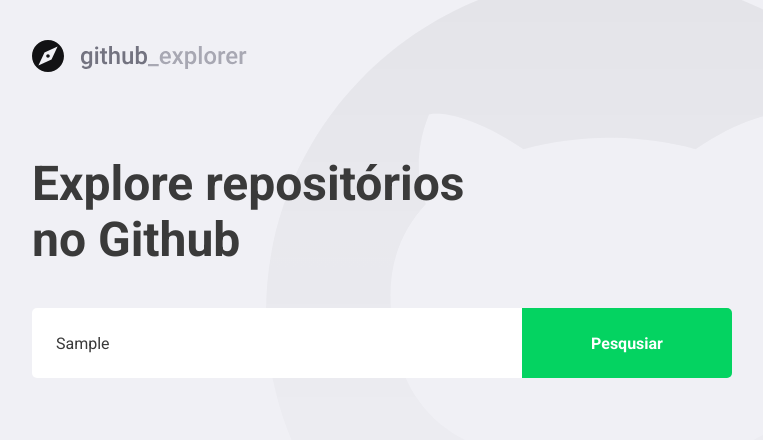
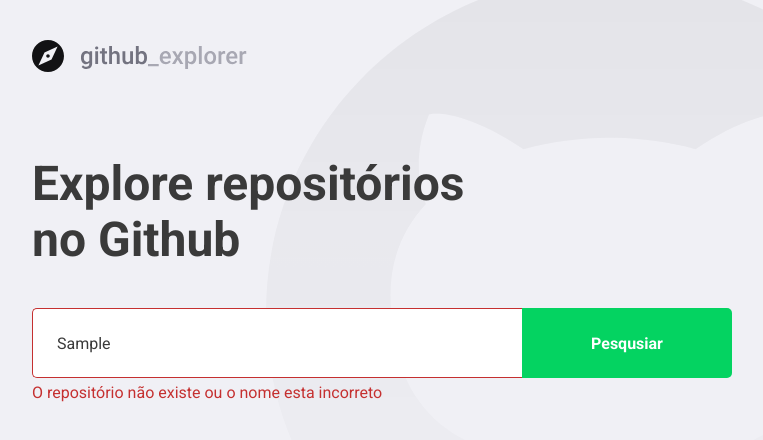
Before and after one commit to robertokbr/github-explorer, a React (Create React App) app: page / in a window 1280 px wide. Both pictures are taken after typing "Sample" into the empty fields and a click on the button "Pesqusiar". Shown: the top 440 px of the page, without its empty margins (148-911 px from the left). Built offline with nearby package versions, Linux system fonts and the light colour scheme; no server answers.

Commit message:
Add Error Feedback

```diff
--- a/src/pages/Dashboard/index.tsx
+++ b/src/pages/Dashboard/index.tsx
@@ -1,6 +1,6 @@
-import React, { useState, FormEvent } from 'react';
+import React, { useState, FormEvent, useEffect } from 'react';
 import { FiChevronRight } from 'react-icons/fi';
-import { Title, Form, Repositories } from './styles';
+import { Title, Form, Repositories, Error } from './styles';
 import logoImg from '../../assets/logo.svg';
 import api from '../../services/api';
 
@@ -15,8 +15,23 @@ interface Repository {
 
 const Dashboard: React.FC = () => {
   const [newRepo, setNewRepo] = useState('');
-  const [repositories, setRepositories] = useState<Repository[]>([]);
+  const [repositories, setRepositories] = useState<Repository[]>(() => {
+    const storageRepositories = localStorage.getItem(
+      '@GithubExplorer:repositories',
+    );
+    if (storageRepositories) {
+      return JSON.parse(storageRepositories);
+    }
+    return [];
+  });
+
   const [inputError, setInputError] = useState('');
+  useEffect(() => {
+    localStorage.setItem(
+      '@GithubExplorer:repositories',
+      JSON.stringify(repositories),
+    );
+  }, [repositories]);
 
   async function handleAddRepository(
     event: FormEvent<HTMLFormElement>,
@@ -24,12 +39,14 @@ const Dashboard: React.FC = () => {
     event.preventDefault();
     if (!newRepo) {
       setInputError('Digite Autor/NomeDoRepositório');
+      return;
     }
     try {
       const response = await api.get<Repository>(`repos/${newRepo}`);
       const repository = response.data;
       setRepositories([...repositories, repository]);
       setNewRepo('');
+      setInputError('');
     } catch (err) {
       setInputError('O repositório não existe ou o nome esta incorreto');
     }
@@ -39,7 +56,7 @@ const Dashboard: React.FC = () => {
     <>
       <img src={logoImg} alt="logo app" />
       <Title>Explore repositórios no Github</Title>
-      <Form onSubmit={handleAddRepository}>
+      <Form hasError={!!inputError} onSubmit={handleAddRepository}>
         <input
           value={newRepo}
           onChange={e => setNewRepo(e.target.value)}
@@ -47,6 +64,8 @@ const Dashboard: React.FC = () => {
         />
         <button type="submit">Pesqusiar</button>
       </Form>
+      {inputError && <Error>{inputError}</Error>}
+
       <Repositories>
         {repositories.map(repository => (
           <a href="teste" key={repository.full_name}>
--- a/src/pages/Dashboard/styles.ts
+++ b/src/pages/Dashboard/styles.ts
@@ -1,5 +1,9 @@
-import styled from 'styled-components';
+import styled, { css } from 'styled-components';
 import { shade } from 'polished';
+
+interface formProps {
+  hasError: boolean;
+}
 
 export const Title = styled.h1`
   font-size: 48px;
@@ -9,7 +13,7 @@ export const Title = styled.h1`
   line-height: 56px;
 `;
 
-export const Form = styled.form`
+export const Form = styled.form<formProps>`
   margin-top: 40px;
   max-width: 700px;
   display: flex;
@@ -21,6 +25,14 @@ export const Form = styled.form`
     border: 0;
     border-radius: 5px 0 0 5px;
     color: #3a3a3a;
+    border: 1px solid #fff;
+    border-right: 0;
+    ${props =>
+      props.hasError &&
+      css`
+        border-color: #c53030;
+      `}
+
     &::placeholder {
       color: #a8a8b3;
     }
@@ -40,6 +52,11 @@ export const Form = styled.form`
     }
   }
 `;
+export const Error = styled.span`
+  display: block;
+  color: #c53030;
+  margin-top: 5px;
+`;
 
 export const Repositories = styled.div`
   margin-top: 80px;
@@ -57,7 +74,7 @@ export const Repositories = styled.div`
     transition: transform 0.2s;
 
     &:hover {
-      transform: translateX(10px);
+      transform: scale(1.3);
     }
 
     & + a {
```
